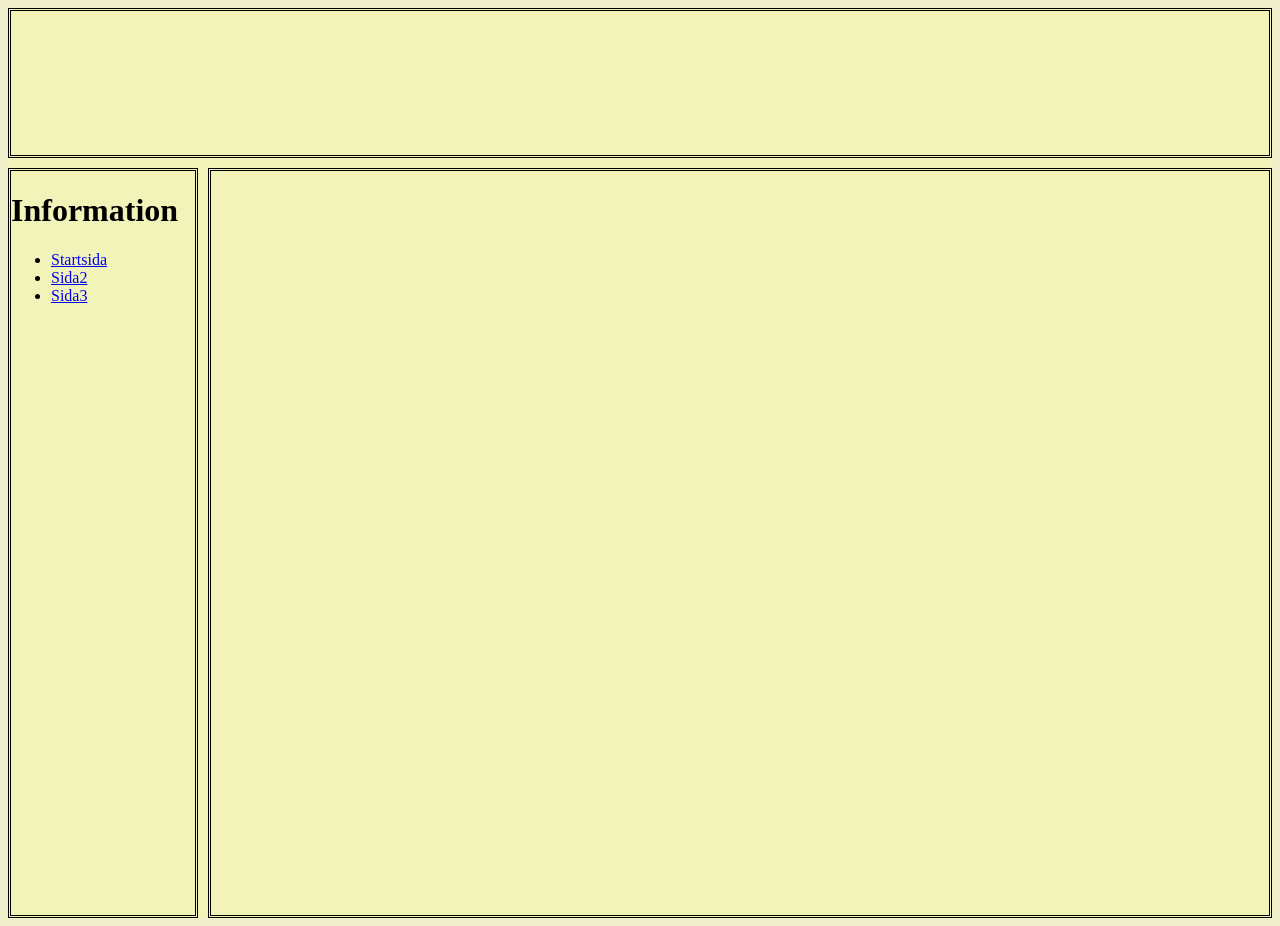
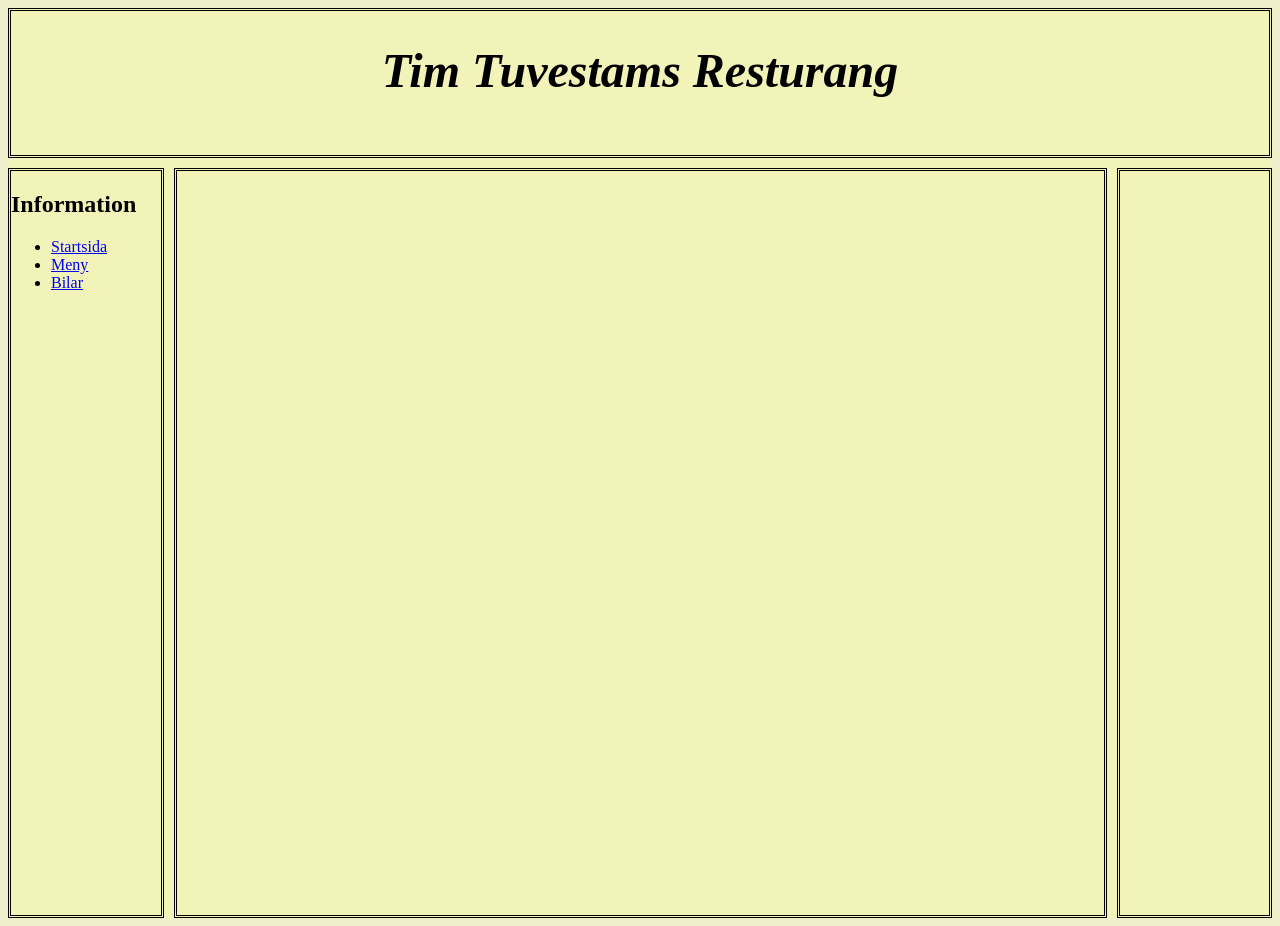
Before and after one commit to Dungeater1337/Websida-uppgift-grupp-, a plain HTML site: page index.html in a window 1280 px wide. Drawn offline with Linux system fonts and the light colour scheme.

Commit message:
Fixat layout Pretty ez
Ez

```diff
--- a/index.html
+++ b/index.html
@@ -10,19 +10,20 @@
 <body>
 
     <div class="container">
-        <div class="item-1"></div>
+        <div class="item-1"><h1>Tim Tuvestams Resturang</h1></div>
         <div class="item-2"
         ><header>
-            <h1> Information </h1>
+            <h2> Information </h2>
             <nav>
                 <ul>
                     <li><a href ="index.html">Startsida</a></li>
-                    <li><a href ="sida2">Sida2</a></li>
-                    <li><a href ="sida3">Sida3</a></li>
+                    <li><a href ="sida2">Meny</a></li>
+                    <li><a href ="sida3">Bilar</a></li>
                 </ul>
             </nav>
         </header> </div>
         <div class="item-3"></div>
+        <div class="item-4"></div>
       </div>
 
 </body>
--- a/style.css
+++ b/style.css
@@ -1,10 +1,10 @@
 body {
-    background-color: rgb(240, 239, 203); /* Färg bakom griddarna */
+    background-color: rgb(240, 239, 203); /* Färg bakom container/wrapper */
 }
 
 .container { /* För alla gridda */
     display: grid;
-    grid-template-columns: 15%;
+    grid-template-columns: 1fr 6fr 1fr;
     grid-gap: 10px;
     grid-template-rows: 150px 750px;
     background-color: rgb(242, 243, 184);
@@ -13,16 +13,26 @@ body {
 .item-1{ /* Plan A Titletext */
     border-style: double;
     grid-column: span 3;
+    height: auto;
+    text-align: center;
+    font-family:'Times New Roman', Times, serif;
+    font-style: italic;
+    font-size: 150%;
 }
 
 .item-2{ /* Plan B Nav meny */
     border-style: double;
     grid-column: span 1;
+    font-family:'Times New Roman', Times, serif;
 
 }
 
 .item-3{ /* Plan C Informationstext */
     border-style: double;
     width: auto;
-    grid-column: span 2
+    grid-column: span 1
 }
+
+.item-4 { /* någotting glömde bort */
+border-style: double;
+}
```
